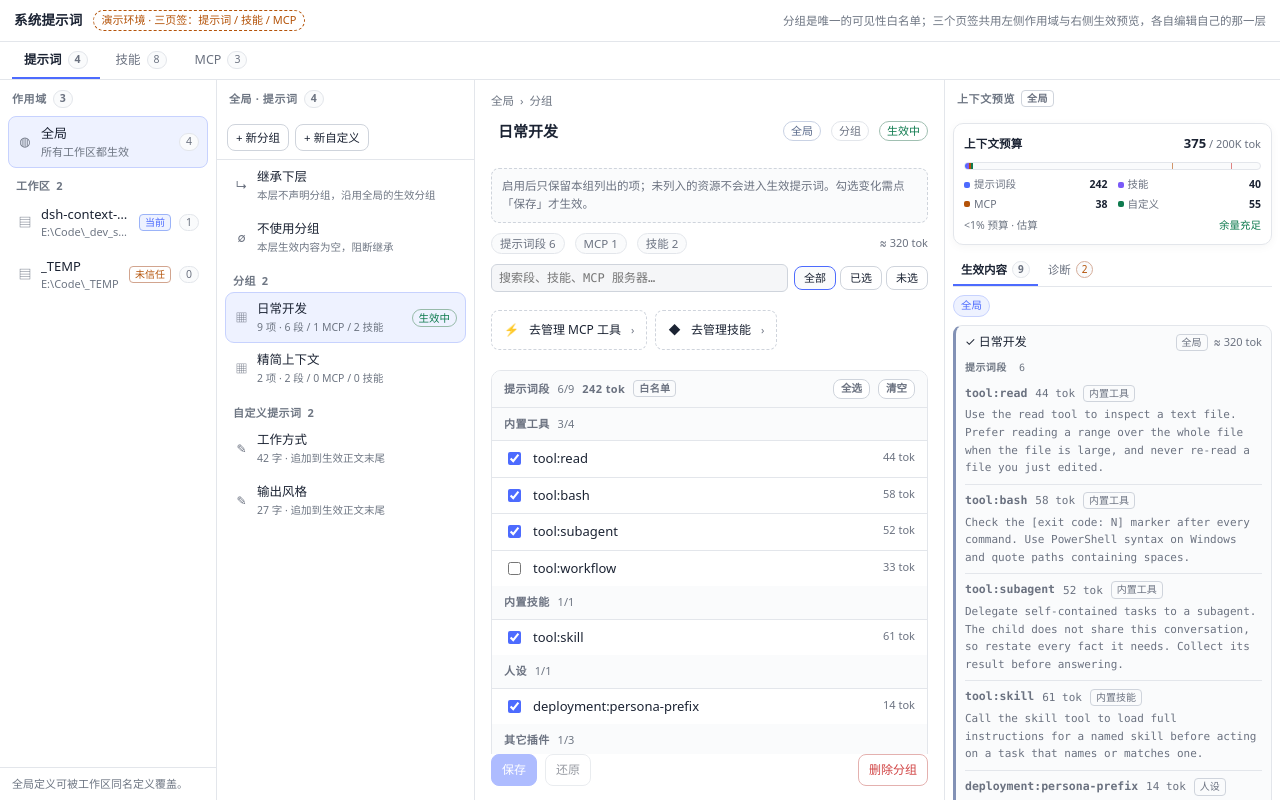
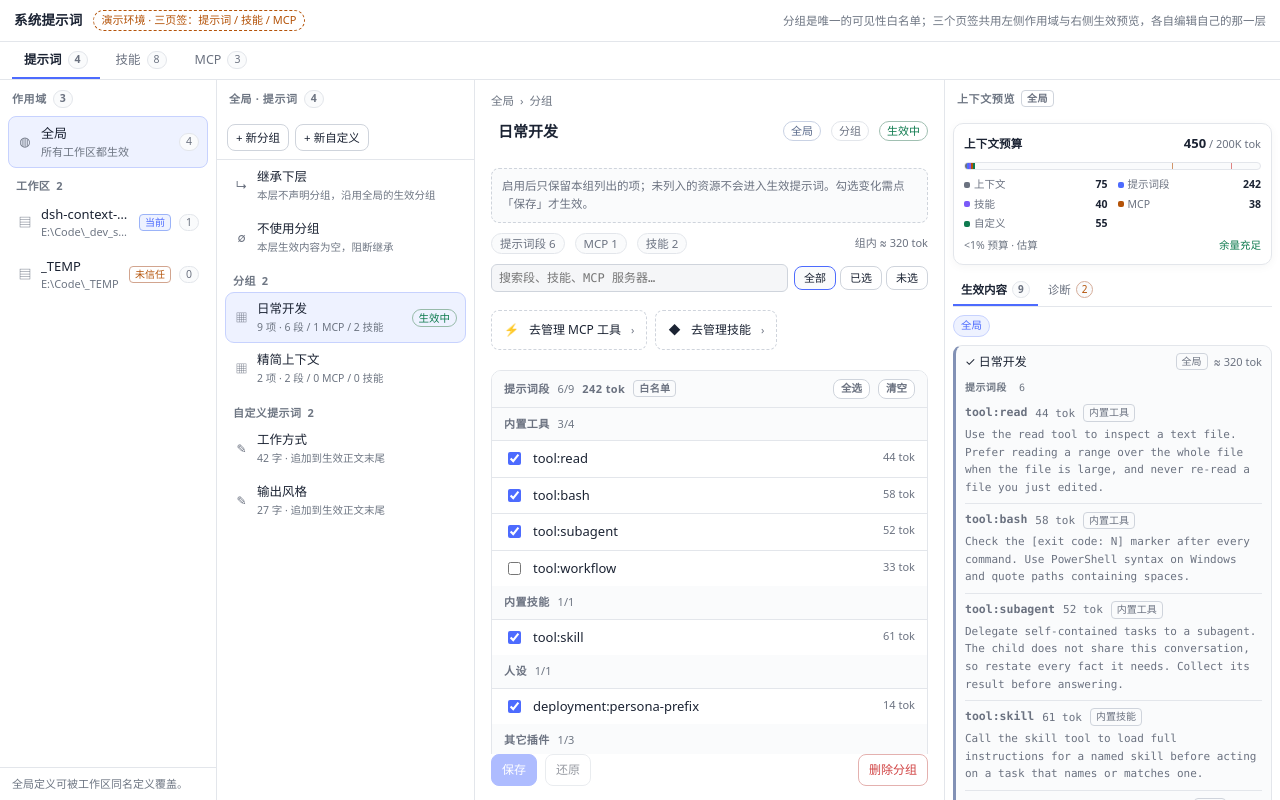
Before and after one commit to izumkineno/dsh-csmm, a React (Vite) app: page / in a window 1280 px wide. Built offline with nearby package versions, Linux system fonts and the light colour scheme.

Commit message:
把运行上下文计入预算，并在分组编辑器展示全部上下文段

```diff
--- a/src/UI/contracts.ts
+++ b/src/UI/contracts.ts
@@ -318,6 +318,7 @@ export interface EffectiveItems {
 }
 
 export interface BudgetBreakdown {
+  context: number
   section: number
   skill: number
   mcp: number
--- a/src/UI/model/selectors.ts
+++ b/src/UI/model/selectors.ts
@@ -283,12 +283,16 @@ export const itemsTokens = (items: GroupItem[], state: AppState): number => {
 export const budgetBreakdown = (state: AppState): BudgetBreakdown => {
   const winner = winningLayer(state)
   const out: BudgetBreakdown = {
+    context: 0,
     section: 0,
     skill: 0,
     mcp: 0,
     custom: 0,
     total: 0,
     counts: { section: 0, mcp: 0, skill: 0 },
+  }
+  for (const section of state.meta.sections) {
+    if (section.kind === 'context') out.context += section.tokens
   }
   if (winner.group) {
     for (const item of winner.group.items) {
@@ -299,7 +303,7 @@ export const budgetBreakdown = (state: AppState): BudgetBreakdown => {
     }
   }
   for (const custom of winner.customs) out.custom += tokenEstimate(custom.text)
-  out.total = out.section + out.skill + out.mcp + out.custom
+  out.total = out.context + out.section + out.skill + out.mcp + out.custom
   return out
 }
 
--- a/src/UI/styles.css
+++ b/src/UI/styles.css
@@ -280,6 +280,7 @@
   background: var(--panel-2); border: 1px solid var(--line); border-radius: 999px;
 }
 .budget-seg { display: block; height: 100%; min-width: 2px; }
+.budget-seg.context { background: var(--muted); }
 .budget-seg.section { background: var(--accent); }
 .budget-seg.skill { background: var(--skill); }
 .budget-seg.mcp { background: var(--warn); }
@@ -291,6 +292,7 @@
 .budget-legend-item.zero { opacity: .5; }
 .budget-legend-item b { color: var(--text); font-weight: 600; font-variant-numeric: tabular-nums; }
 .budget-dot { display: inline-block; width: 6px; height: 6px; border-radius: 2px; }
+.budget-dot.context { background: var(--muted); }
 .budget-dot.section { background: var(--accent); }
 .budget-dot.skill { background: var(--skill); }
 .budget-dot.mcp { background: var(--warn); }
--- a/src/UI/view/components/GroupEditor.tsx
+++ b/src/UI/view/components/GroupEditor.tsx
@@ -110,7 +110,7 @@ export default function GroupEditor({ g }: { g: Group }) {
           <span className="pill" id="sumMcp">MCP {counts.mcp}</span>
           <span className="pill" id="sumSkill">技能 {counts.skill}</span>
           <span className="grow"></span>
-          <span className="muted" id="sumChars">≈ {selectors.groupTokens({ items: draft }, state)} tok</span>
+          <span className="muted" id="sumChars">组内 ≈ {selectors.groupTokens({ items: draft }, state)} tok</span>
         </div>
 
         <div className="editor-tools">
@@ -162,8 +162,10 @@ export default function GroupEditor({ g }: { g: Group }) {
             )
           })}
           <div className="source-head">运行上下文</div>
-          <CheckRow kind="section" name="working-directory:current" label="working-directory:current" meta="26 tok"
-            checked disabled />
+          {state.meta.sections.filter((s) => s.kind === 'context').map((s) => (
+            <CheckRow key={s.name} kind="section" name={s.name} label={s.name} meta={s.tokens + ' tok'}
+              checked disabled />
+          ))}
           {!sectionList.length && <div className="empty">没有匹配的提示词段。</div>}
         </details>
 
--- a/src/UI/view/components/Preview.tsx
+++ b/src/UI/view/components/Preview.tsx
@@ -12,7 +12,8 @@ import { useAppViewModel } from '../../viewmodel/useAppViewModel'
 // 参考预算：主流 200K 上下文窗口的保守估算值，仅用于提示，不代表宿主真实上限。
 const CONTEXT_BUDGET = 200_000
 
-const SEGMENTS: Array<{ key: 'section' | 'skill' | 'mcp' | 'custom'; label: string }> = [
+const SEGMENTS: Array<{ key: 'context' | 'section' | 'skill' | 'mcp' | 'custom'; label: string }> = [
+  { key: 'context', label: '上下文' },
   { key: 'section', label: '提示词段' },
   { key: 'skill', label: '技能' },
   { key: 'mcp', label: 'MCP' },
@@ -133,6 +134,11 @@ function ItemRow(props: {
 function buildEffectiveText(state: AppState, selectors: Selectors): string {
   const winner = selectors.winningLayer(state)
   const lines: string[] = []
+  const contexts = state.meta.sections.filter((section) => section.kind === 'context')
+  if (contexts.length) {
+    lines.push('# 运行上下文')
+    for (const section of contexts) lines.push('\n## ' + section.name + '\n' + section.text)
+  }
   if (winner.group) {
     lines.push('# 生效分组：' + winner.group.name)
     for (const item of winner.group.items) {
@@ -175,6 +181,15 @@ function buildDiagnostics(state: AppState, selectors: Selectors, actions: Action
       level: 'warn',
       title: '生效分组是空组',
       detail: '空组不会注入任何资源，模型只能看到自定义提示词。',
+      action: { label: '编辑分组', run: () => actions.setActive('group', group.id) },
+    })
+  }
+  if (group && group.items.length > 0 && !group.items.some((item) => item.kind === 'section')) {
+    out.push({
+      key: 'no-sections',
+      level: 'info',
+      title: '本组没有包含提示词段',
+      detail: '生效的系统提示词将为空，只加载技能、MCP 与自定义提示词。确认这是预期行为。',
       action: { label: '编辑分组', run: () => actions.setActive('group', group.id) },
     })
   }
```
